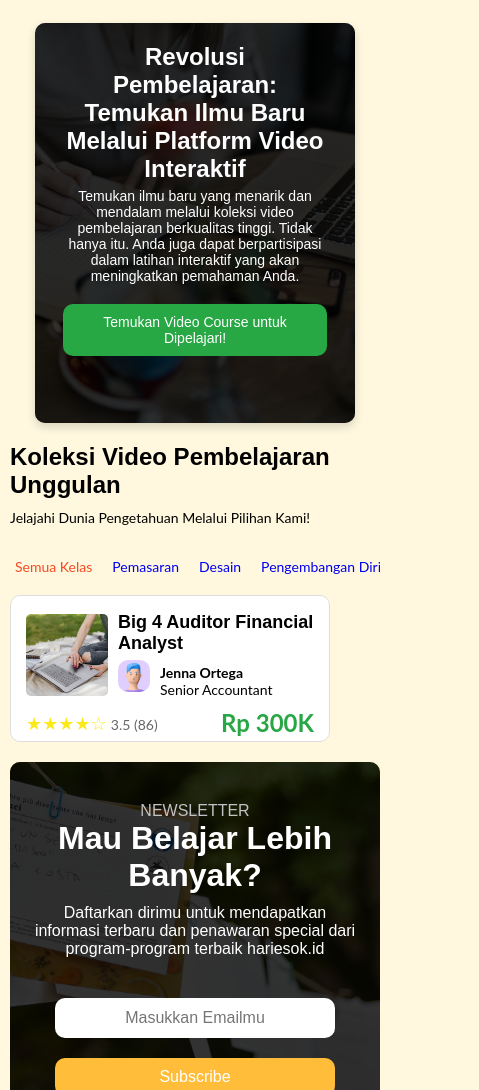
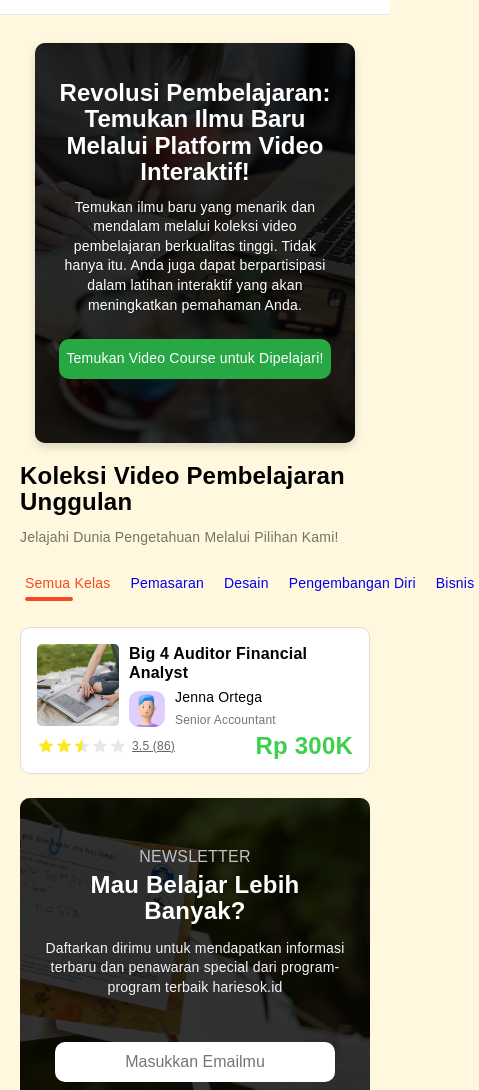
Before and after one commit to Ilmanmdifa/videobelajar-landing-page-demo, a plain HTML site: page index.html in a window 390 px wide. Shown: the part 65-1155 px from the top of the page, 479 px wide, since content can reach past the window. Drawn offline with Linux system fonts and the light colour scheme.

Commit message:
style: fix some layout for phone and desktop

```diff
--- a/assets/css/styles.css
+++ b/assets/css/styles.css
@@ -10,41 +10,27 @@ body {
 }
 
 /* Homepage start
-body background #FFF7D7CC
 */
 
 .container-header {
-  max-width: 1300px;
   width: 100%;
+  height: 80px;
   display: flex;
   justify-content: space-between;
   align-items: center;
-  padding: 5px;
-  margin: 0 auto;
+  padding: 12px 120px;
+  background-color: #ffffff;
+  border-bottom: 1px solid rgba(58, 53, 65, 0.12);
 }
 
-header {
-  background-color: #ffffff;
-  border-bottom: 1px solid #ddd;
-  box-shadow: 0 2px 4px rgba(0, 0, 0, 0.1);
-}
-
-#logo {
-  display: flex;
-  align-items: center;
-}
-
-.navbar {
+.logo {
   display: flex;
   align-items: center;
 }
 
 .nav-links {
   list-style-type: none;
-  margin: 0;
-  padding: 0;
   display: flex;
-  align-items: center;
 }
 
 .nav-item {
@@ -85,7 +71,6 @@ header {
   height: 16px;
   cursor: pointer;
 }
-/* Homepage end */
 
 /* Hero start */
 .hero {
@@ -95,11 +80,11 @@ header {
   background-repeat: no-repeat;
   box-shadow: 0 4px 10px rgba(0, 0, 0, 0.15);
   position: relative;
-  padding: 40px;
   text-align: center;
   border-radius: 10px;
   margin: auto;
   max-width: 1200px;
+  height: 400px;
   margin-top: 50px;
   margin-bottom: 50px;
 }
@@ -119,39 +104,42 @@ header {
 .hero-content {
   font-family: "DM Sans", sans-serif;
   position: relative;
+  display: flex;
+  align-items: center;
+  flex-direction: column;
+  gap: 12px;
+  padding: 68px 140px;
   z-index: 2;
-  margin: 0 auto;
-  max-width: 800px;
 }
 
-.hero-content h1 {
+.hero-title {
+  font-family: "Poppins", sans-serif;
+  font-weight: 700;
   font-size: 48px;
   color: #ffffff;
+  line-height: 110.00000000000001%;
+  letter-spacing: 0%;
   font-weight: bold;
 }
 
-.hero-content p {
+.hero-description {
+  font-family: "DM Sans", sans-serif;
   font-size: 16px;
   color: #ffffff;
 }
 
-.hero-content a {
-  text-decoration: none;
-  background-color: #ff9800;
-  color: #ffffff;
-  padding: 10px 20px;
-  border-radius: 5px;
-  margin-top: 20px;
-}
-
 .btn-primary {
   font-family: "DM Sans", sans-serif;
+  font-style: normal;
   font-weight: 400;
-  margin-top: 20px;
+  line-height: 140%;
+  letter-spacing: 0.2px;
   border-style: none;
   cursor: pointer;
   background-color: #28a745;
   color: white;
+  max-width: 369px;
+  margin-top: 12px;
   padding: 10px 26px;
   text-decoration: none;
   border-radius: 10px;
@@ -166,35 +154,34 @@ header {
 }
 
 /* Categories start */
-
 .courses {
+  font-family: "DM Sans", sans-serif;
+  font-weight: 500;
+  line-height: 140%;
+  letter-spacing: 0.2px;
   text-align: left;
   max-width: 1200px;
   margin: 0 auto;
 }
 
 .courses h2 {
-  font-family: "poppins", sans-serif;
+  font-family: "poppins semibold", sans-serif;
+  line-height: 110.00000000000001%;
+  letter-spacing: 0%;
   font-size: 32px;
-  font-weight: bold;
+  font-weight: 600;
 }
 
-.courses .course-description {
+.course-description {
+  color: rgba(51, 51, 51, 0.68);
   margin-bottom: 30px;
-}
-
-.courses .hero-description {
-  font-family: "DM Sans", sans-serif;
-  font-size: 16px;
-  margin-bottom: 40px;
-  color: #333333;
 }
 
 .course-categories {
   display: flex;
   list-style: none;
-  margin-bottom: 20px;
-  gap: 1.5rem;
+  gap: 36px;
+  margin-bottom: 32px;
 }
 
 .category {
@@ -218,45 +205,61 @@ header {
   border-radius: 10px;
 }
 
-/* Course grid */
+/* Course grid & card*/
 .course-grid {
   display: grid;
   grid-template-columns: repeat(3, 1fr);
-  gap: 20px;
+  column-gap: 24px;
+  row-gap: 32px;
   max-width: 1200px;
   margin: 0 auto;
 }
 
 .course-card {
   width: 384px;
+  display: flex;
+  flex-direction: column;
+  height: 426px;
   background-color: #fff;
   border: 1px solid #ddd;
   border-radius: 10px;
-  padding: 15px;
+  gap: 16px;
+  padding: 20px;
   text-align: left;
-  margin-bottom: 20px;
 }
 
-.course-card .course-content {
+.course-content-img {
   width: 100%;
   height: 193px;
   object-fit: cover;
   border-radius: 5px;
 }
 
-.course-card h3 {
-  font-family: poppins, sans-serif;
-  font-size: 22px;
-  margin: 10px 0 5px;
+.card-container {
+  display: flex;
+  flex-direction: column;
+  gap: 16px;
 }
 
-.course-card .description {
-  overflow: hidden;
+.card-title {
+  font-family: "Poppins semibold", sans-serif;
+  font-size: 18px;
 }
 
-.course-card .description {
+.card-content {
+  display: flex;
+  flex-direction: column;
+  gap: 8px;
+}
+
+.card-description {
   font-family: "DM Sans", sans-serif;
   font-size: 16px;
+  overflow: hidden;
+  text-overflow: ellipsis;
+  display: -webkit-box;
+  -webkit-line-clamp: 2;
+  -webkit-box-orient: vertical;
   color: #666;
   margin-bottom: 10px;
 }
@@ -264,25 +267,40 @@ header {
 .instructor {
   display: flex;
   align-items: center;
+  gap: 10px;
   height: 42px;
 }
 
 .instructor .instructor-detail {
+  font-family: "DM Sans", sans-serif;
+  font-weight: 400;
+  line-height: 140%;
+  letter-spacing: 0.2px;
   display: flex;
   flex-direction: column;
   justify-content: center;
 }
 
+.instructor-detail p {
+  font-size: 14px;
+  color: #666;
+}
+
+.instructor-detail p .company {
+  font-size: 14px;
+  font-weight: 700;
+  color: rgba(51, 51, 51, 0.68);
+}
+
 .instructor .instructor-name {
   font-size: 16px;
-  font-weight: bold;
+  font-weight: 500;
 }
 
 .instructor-avatar {
-  width: 30px;
-  height: 30px;
-  border-radius: 5px;
-  margin-right: 10px;
+  width: 40px;
+  height: 40px;
+  border-radius: 10px;
   object-fit: cover;
 }
 
@@ -292,29 +310,30 @@ header {
   align-items: center;
 }
 
-.rating span {
-  font-size: 18px;
-  color: #fce91b;
-  margin-bottom: 10px;
+.rating {
+  display: flex;
+  align-items: center;
+  gap: 5px;
 }
 
-.rating .rating-starts {
-  font-size: 20px;
+.rating-stars {
+  height: 18px;
 }
 
-.rating .rating-count {
+.rating-count {
   font-size: 14px;
   color: #666;
+  text-decoration: underline;
 }
 
 .price {
+  font-family: "Poppins", sans-serif;
   font-size: 24px;
-  color: #28a745; /* Green for price */
-  font-weight: bold;
+  color: rgba(62, 207, 76, 1);
+  font-weight: 600;
 }
 
 /* Newsletter start */
-
 .newsletter {
   background-image: url(../img/newsletter.jpg);
   background-size: cover;
@@ -347,30 +366,40 @@ header {
 
 .newsletter-content {
   font-family: "DM Sans", sans-serif;
-  font-style: medium;
   position: relative;
+  line-height: 140%;
+  letter-spacing: 0.2px;
   z-index: 2;
   margin: 0 auto;
   max-width: 525px;
   align-items: center;
-  padding: 4px;
+  display: flex;
+  flex-direction: column;
+  gap: 4px;
 }
 
 .newsletter-content span {
   font-size: 18px;
+  font-weight: 500;
   color: #c1c2c4;
 }
 
-.newsletter-content h1 {
+.newsletter-title {
+  font-family: "Poppins", sans-serif;
   font-size: 32px;
   color: #ffffff;
-  font-weight: bold;
+  font-weight: 600;
+  line-height: 110.00000000000001%;
+  letter-spacing: 0%;
 }
 
 .newsletter-content .newsletter-description {
   font-size: 16px;
   color: #ffffff;
-  margin-bottom: 20px;
+  line-height: 140%;
+  font-weight: 400;
+  letter-spacing: 0.2px;
+  margin-bottom: 40px;
 }
 
 .newsletter-content a {
@@ -397,8 +426,7 @@ header {
   font-size: 16px;
   gap: 20px;
   padding-left: 16px;
-  max-width: 525px;
-  width: 100%;
+  width: 525px;
 }
 
 .newsletter-email button {
@@ -424,7 +452,6 @@ header {
 }
 
 /* Footer start */
-
 .footer-content {
   display: flex;
   border-top: 1px solid #ddd;
@@ -510,8 +537,7 @@ header {
 .divider hr {
   height: 1px;
   width: 100%;
-  border-color: #ddd;
-  background-color: #3a35411f;
+  border-color: rgba(58, 53, 65, 0.12);
 }
 
 .footer-bottom p {
@@ -546,9 +572,21 @@ header {
   color: #f64920;
 }
 
-/* Phone */
+/* Phone responsive */
+@media only screen and (max-width: 768px) {
+  .container-header {
+    padding: 16px 24px;
+  }
 
-@media only screen and (max-width: 600px) {
+  .logo {
+    width: 152px;
+    height: 42px;
+  }
+
+  .logo img {
+    width: 152px;
+    height: auto;
+  }
   /* navbar */
   .nav-links {
     padding: 10px;
@@ -559,40 +597,46 @@ header {
   .mobile-menu {
     display: block;
   }
-  .container-header {
-    padding: 10px;
-  }
 
   /* Hero */
   .hero {
-    display: flex;
-    flex-direction: column;
-    align-items: center;
     margin-top: 28px;
-    margin-bottom: 10px;
-    padding: 20px 28px;
+    margin-bottom: 0px;
     max-width: 320px;
     height: 400px;
   }
 
-  .hero-content h1 {
-    font-size: 24px;
-    margin-bottom: 5px;
+  .hero-content {
+    display: flex;
+    flex-direction: column;
+    align-items: center;
+    padding: 37px 20px;
   }
 
-  .hero-content p {
+  .hero-title {
+    font-size: 24px;
+    font-weight: 700;
+    line-height: 110.00000000000001%;
+    letter-spacing: 0%;
+  }
+
+  .hero-description {
     font-size: 14px;
+    font-weight: 500;
+    line-height: 140%;
+    letter-spacing: 0.2px;
   }
 
   .btn-primary {
     max-width: 280px;
+    height: 40px;
+    padding: 0px 7px;
     font-size: 14px;
-    gap: 8px;
   }
 
   /* Categories */
   .courses {
-    padding: 10px;
+    padding: 20px;
   }
 
   .courses h2 {
@@ -600,14 +644,13 @@ header {
     margin-top: 0;
   }
 
-  .courses p {
+  .course-description {
     font-size: 14px;
     margin-top: 10px;
-    margin-bottom: 20px;
+    margin-bottom: 24px;
   }
 
   .course-categories {
-    overflow: auto;
     gap: 10px;
   }
 
@@ -624,25 +667,42 @@ header {
   /* Courses */
   .course-grid {
     grid-template-columns: 1fr;
+    align-items: center;
     gap: 18px;
   }
 
   .course-card {
-    max-width: 320px;
+    width: 100%;
     height: 147px;
     display: flex;
     flex-direction: column;
     justify-content: space-between;
+    padding: 16px;
+    gap: 9px;
   }
 
-  .card-header-container {
+  .card-container {
     display: flex;
-    align-items: center;
+    flex-direction: row;
     gap: 10px;
   }
 
-  .card-header-container .course-content {
+  .course-content-img {
     width: 82px;
+    height: 82px;
+  }
+
+  .card-content-container {
+    display: flex;
+    flex-direction: column;
+    gap: 8px;
+    height: 82px;
+  }
+
+  .card-content {
+    display: flex;
+    flex-direction: column;
+    justify-content: space-between;
     height: 82px;
   }
 
@@ -653,32 +713,44 @@ header {
     height: 87px;
   }
 
-  .card-header .title {
-    font-size: 18px;
-    margin: 0;
+  .card-title {
+    font-size: 16px;
+    font-weight: 600;
+    line-height: 120%;
+    letter-spacing: 0%;
   }
 
-  .card-header .description {
+  .card-description {
     display: none;
   }
 
   .instructor {
     display: flex;
     align-items: center;
+    font-family: "DM Sans medium", sans-serif;
+    font-weight: 500;
+    line-height: 140%;
+    letter-spacing: 0.2px;
   }
 
   .instructor .instructor-detail {
-    padding: 0;
+    display: flex;
+    flex-direction: column;
     height: 37px;
   }
 
   .instructor-detail p {
+    font-size: 12px;
+    color: rgba(51, 51, 51, 0.68);
     margin: 0;
   }
 
   .instructor .instructor-name {
     font-size: 14px;
-    margin-top: 10px;
+  }
+
+  .instructor .conjunction {
+    display: none;
   }
 
   .instructor .company {
@@ -686,32 +758,66 @@ header {
   }
 
   .instructor-avatar {
-    width: 32px;
-    height: 32px;
+    width: 36px;
+    height: 36px;
     border-radius: 10px;
   }
 
   .stat {
     display: flex;
     justify-content: space-between;
-    margin-top: 10px;
+  }
+
+  .rating {
+    display: flex;
+    align-items: center;
+    gap: 5px;
+  }
+
+  .rating-stars {
+    height: 18px;
+  }
+
+  .rating-count {
+    font-size: 12px;
   }
 
   /* Newsletter */
   .newsletter {
-    margin: 0;
+    display: flex;
+    flex-direction: column;
     padding: 0;
-    margin-bottom: 10px;
+    gap: 4px;
+    margin-top: 24px;
+    margin-bottom: 28px;
   }
 
   .newsletter-content {
     text-align: center;
     height: 400px;
-    padding: 20px;
+    padding: 48px 20px;
+    display: flex;
+    gap: 4px;
+    flex-direction: column;
+    align-items: center;
+  }
+
+  .newsletter-container-header {
     display: flex;
     flex-direction: column;
     align-items: center;
-    margin-top: 40px;
+    gap: 4px;
+  }
+
+  .newsletter-title {
+    font-size: 24px;
+    margin-bottom: 10px;
+  }
+
+  .newsletter-content .newsletter-description {
+    font-size: 14px;
+    color: rgba(244, 245, 250, 1);
+    margin-bottom: 40px;
   }
 
   .newsletter span {
@@ -719,7 +825,6 @@ header {
   }
 
   .newsletter-email {
-    margin-top: 20px;
     width: 280px;
     height: 40px;
   }
@@ -737,7 +842,7 @@ header {
   }
 
   .newsletter-content .subscribe {
-    font-size: 16px;
+    font-size: 14px;
     font-family: "DM Sans", sans-serif;
     display: flex;
     justify-content: center;
@@ -772,14 +877,23 @@ header {
 
   .footer-info {
     font-family: "Open Sans", sans-serif;
+    line-height: 140%;
+    letter-spacing: 0.2px;
+  }
+
+  .footer-info img {
+    width: 170px;
+    height: auto;
   }
 
   .footer-info h4 {
     font-size: 14px;
+    font-weight: 700;
   }
 
   .footer-info p {
     font-size: 14px;
+    font-weight: 400;
     line-height: 1.5;
   }
 
--- a/index.html
+++ b/index.html
@@ -12,9 +12,8 @@
 </head>
 
 <body>
-    <header>
-        <div class="container-header">
-            <div id="logo">
+    <header class="container-header">
+        <div class="logo">
             <img src="/assets/img/logo.png" alt="logo">
         </div>
         <nav class="navbar">
@@ -28,17 +27,16 @@
                 </li>
             </ul>
         </nav>
-        </div>
     </header>
     <section class="hero">
         <div class="hero-content">
-            <h1>Revolusi Pembelajaran: Temukan Ilmu Baru Melalui Platform Video Interaktif</h1>
+            <h1 class="hero-title">Revolusi Pembelajaran: Temukan Ilmu Baru Melalui Platform Video Interaktif!</h1>
             <p class="hero-description">Temukan ilmu baru yang menarik dan mendalam melalui koleksi video pembelajaran
                 berkualitas tinggi. Tidak
                 hanya itu.
                 Anda juga dapat berpartisipasi dalam latihan interaktif yang akan meningkatkan pemahaman Anda.
             </p>
-            <button class="btn btn-primary">Temukan Video Course untuk Dipelajari!</button>
+            <button class="btn-primary">Temukan Video Course untuk Dipelajari!</button>
         </div>
     </section>
     <section class="courses">
@@ -53,27 +51,34 @@
         </ul>
         <div class="course-grid">
             <div class="course-card">
-                <div class="card-header-container">
+                <div class="card-container">
                     <img src="/assets/img/card-content.jpg" alt="Big 4 Auditor Financial Analyst"
-                        class="course-content">
-                    <div class="card-header">
-                        <h3 class="title">Big 4 Auditor Financial Analyst</h3>
-                        <p class="description">Mulai transformasi dengan instruktur profesional, harga yang terjangkau,
+                        class="course-content-img">
+                    <div class="card-content-container">
+                        <div class="card-content">
+                            <h3 class="card-title">Big 4 Auditor Financial Analyst</h3>
+                            <p class="card-description">
+                                Mulai transformasi dengan instruktur profesional, harga yang
+                                terjangkau,
                                 dan
                                 kurikulum terbaik.
                             </p>
+                        </div>
                         <div class="instructor">
                             <img src="/assets/img/card-avatar.png" alt="Jenna Ortega" class="instructor-avatar">
                             <div class="instructor-detail">
                                 <span class="instructor-name">Jenna Ortega</span>
-                                <p>Senior Accountant <span class="company">di Gojek</span></p>
+                                <p>Senior Accountant <span class="conjunction">di</span>
+                                    <span class="company">Gojek</span>
+                                </p>
                             </div>
                         </div>
                     </div>
                 </div>
                 <div class="stat">
                     <div class="rating">
-                        <span class="rating-stars">★★★★☆</span> <span class="rating-count">3.5 (86)</span>
+                        <span class="rating-stars"><img src="/assets/img/star-rating.png" alt=""></span> <span
+                            class="rating-count">3.5 (86)</span>
                     </div>
                     <div class="price">Rp 300K</div>
                 </div>
@@ -81,8 +86,10 @@
         </div>
         <div class="newsletter">
             <div class="newsletter-content">
+                <div class="newsletter-container-header">
                     <span>NEWSLETTER</span>
-                <h1>Mau Belajar Lebih Banyak?</h1>
+                    <h1 class="newsletter-title">Mau Belajar Lebih Banyak?</h1>
+                </div>
                 <p class="newsletter-description">Daftarkan dirimu untuk mendapatkan informasi terbaru dan
                     penawaran special dari program-program terbaik hariesok.id</p>
                 <div class="newsletter-email">
```
Also changed, not shown: assets/img/star-rating.png (added). Lines whose indentation alone changed are shown as unchanged.
